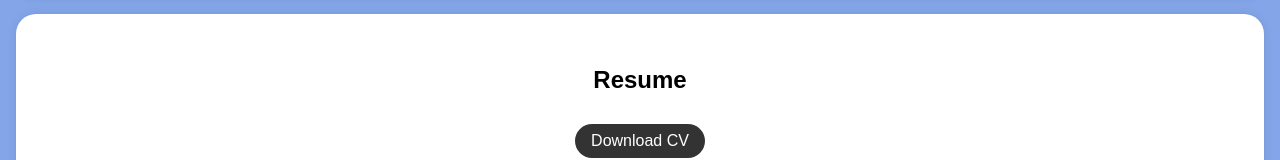
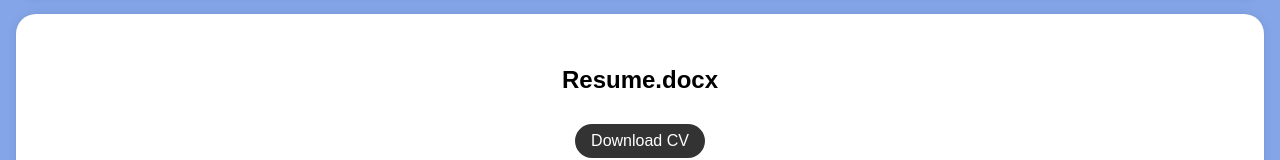
Before and after one commit to Ja100672/Digital-Portfolio, a plain HTML site: page index.html in a window 1280 px wide. Shown: the part 1212-1372 px from the top of the page. Drawn offline with Linux system fonts and the light colour scheme.

Commit message:
Update index.html

```diff
--- a/index.html
+++ b/index.html
@@ -168,7 +168,7 @@
 
         <div class="section-content">
             <center>
-            <h2>Resume</h2>
+            <h2>Resume.docx</h2>
             <a href="file.pdf" target="_blank" class="download-button">Download CV</a>
         </center>
         </div>
```
